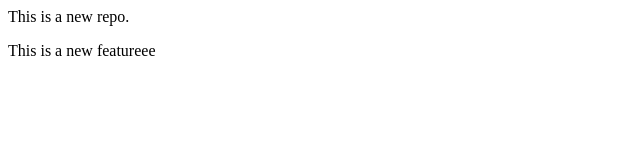
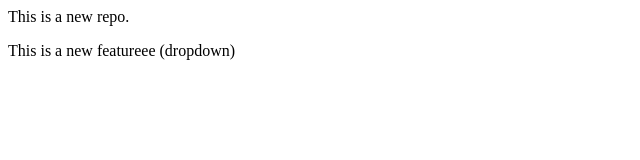
Before and after one commit to KETAN-MALI123/Localrepoo, a plain HTML site: page index.html in a window 1280 px wide. Shown: the full height of the page, 0-640 px from the left. Drawn offline with Linux system fonts and the light colour scheme.

Commit message:
Add dropdown

```diff
--- a/index.html
+++ b/index.html
@@ -1,2 +1,2 @@
 <P>This is a new repo.</P>
-<p>This is a new featureee</p>
+<p>This is a new featureee (dropdown)</p>
```
